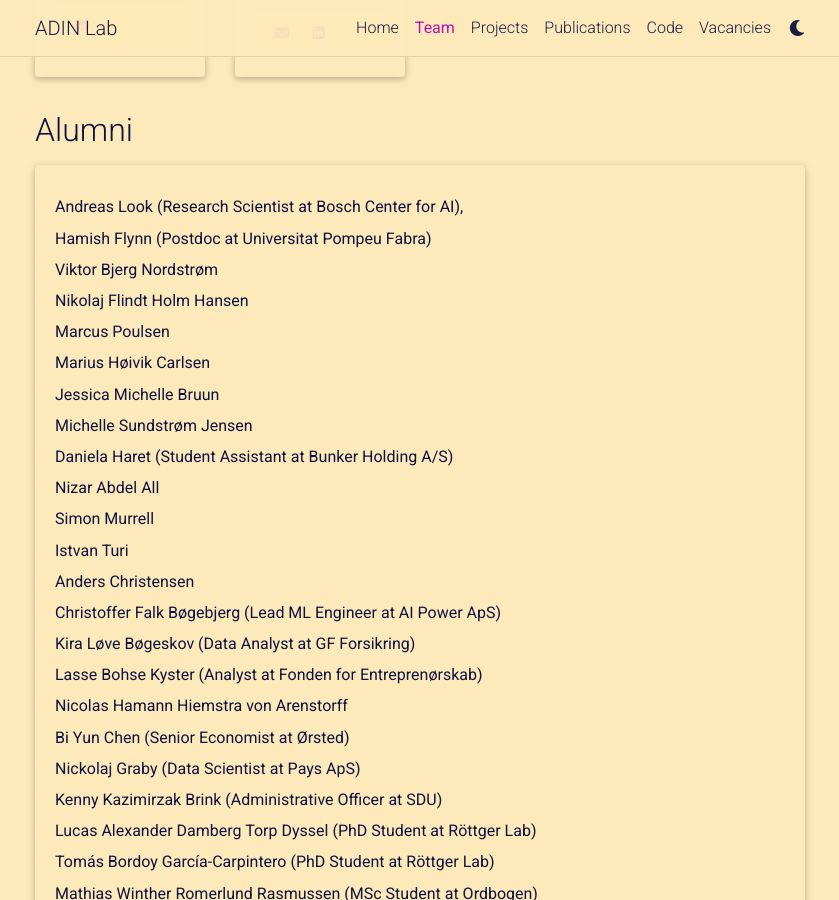
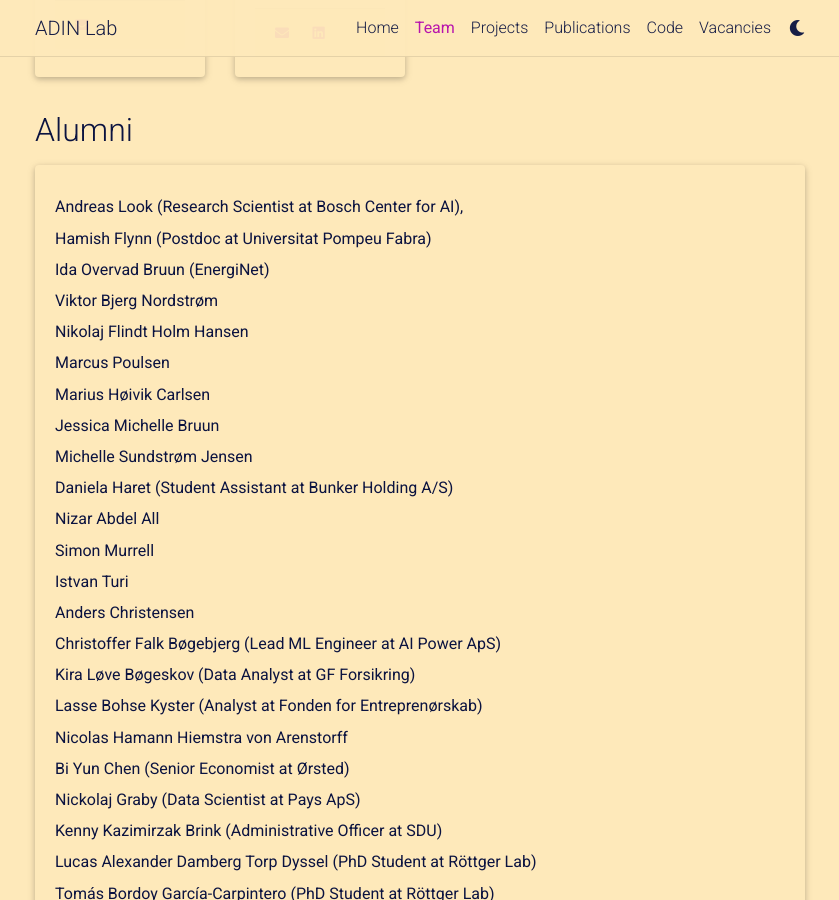
Before and after one commit to adinlab/adinlab.github.io, a Jekyll site: the page built from _pages/1_team.md, in a window 1280 px wide and 900 px high, scrolled down 2490 px. Shown: the whole window, without its empty margins (220-1059 px from the left). Built offline with Jekyll 4.4.1, drawn with Linux system fonts in a browser that asks for light colours; comment, search, counter and statistics services are not loaded; a style sheet for code colours, icons or effects is not loaded.

Commit message:
Update team.yml

```diff
--- a/_data/team.yml
+++ b/_data/team.yml
@@ -95,6 +95,7 @@ mscs:
 alumnis:
   - name: Andreas Look (Research Scientist at Bosch Center for AI),
   - name: Hamish Flynn (Postdoc at Universitat Pompeu Fabra)
+  - name: Ida Overvad Bruun (EnergiNet)
   - name: Viktor Bjerg Nordstrøm
   - name: Nikolaj Flindt Holm Hansen
   - name: Marcus Poulsen
```
